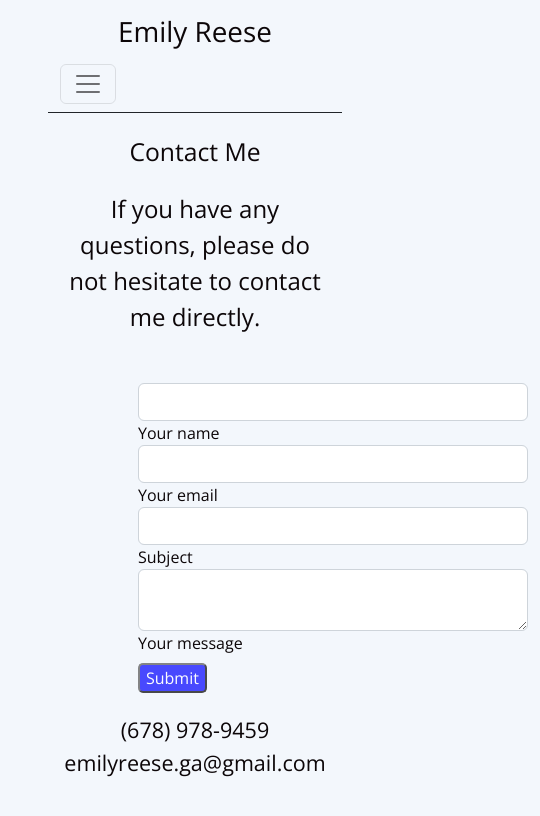
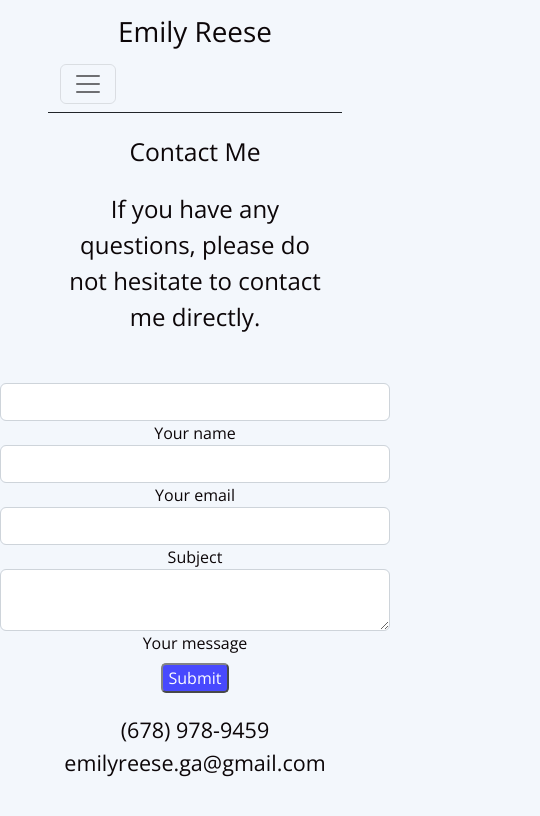
Before and after one commit to EmiReese/portfolio2, a React (Create React App) app: page /portfolio2/contact in a window 390 px wide. Shown: the top 816 px of the page, 540 px wide, since content can reach past the window. Built offline with nearby package versions, Linux system fonts and the light colour scheme.

Commit message:
I made the contactInfo section centered when the screen is smaller.

```diff
--- a/src/stylesheets/contactInfo.css
+++ b/src/stylesheets/contactInfo.css
@@ -32,3 +32,12 @@
 h4 {
   text-align: center;
 }
+
+@media screen and (max-width: 1200px) {
+  #contact {
+    text-align: center;
+  }
+  .form {
+    justify-content: flex-end;
+  }
+}
```
